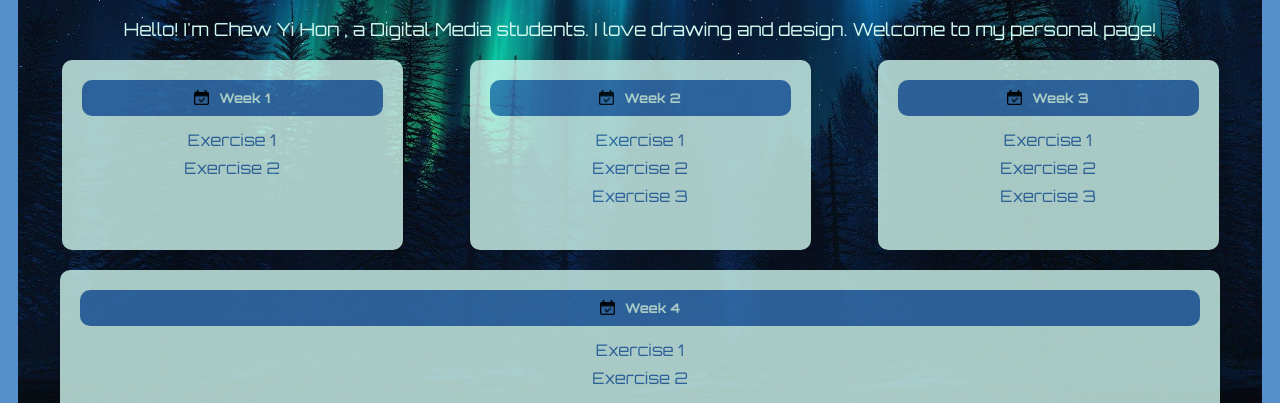
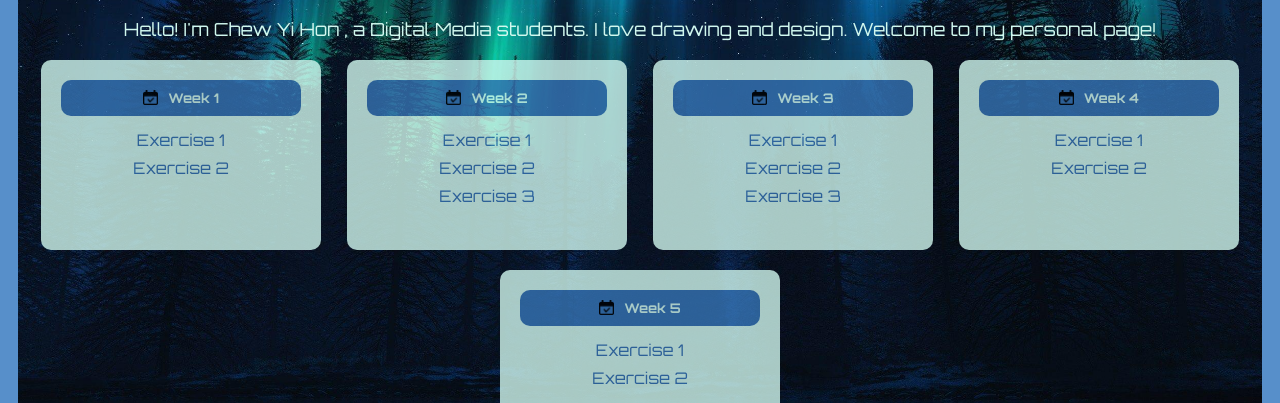
Before and after one commit to yihon233025-ux/yihon233025-ux.github.io, a plain HTML site: page index.html in a window 1280 px wide. Shown: the part 407-810 px from the top of the page. Drawn offline with Linux system fonts and the light colour scheme.

Commit message:
feat: add new div for week 5 box

```diff
--- a/css/index-style.css
+++ b/css/index-style.css
@@ -56,16 +56,7 @@ body {
     border-radius: 10px;
     padding: 20px;
     margin: auto;
-    width: calc(100%/4);
-    height: 150px;
-}
-
-.exercisesbox04 {
-    background-color: #D1F8EF;
-    border-radius: 10px;
-    padding: 20px;
-    margin: auto;
-    width: 93%;
+    width: calc(100%/5);
     height: 150px;
 }
 
@@ -129,10 +120,6 @@ body {
         width: 40%;
     }
 
-    .exercisesbox04 {
-        width: 40%;
-    }
-
     .week h5 {
         font-size: 16px;
     }
--- a/index.html
+++ b/index.html
@@ -95,7 +95,7 @@
 
             </div>
 
-            <div class="exercisesbox04">
+            <div class="exercisesbox">
 
                 <div class="week">
 
@@ -107,6 +107,22 @@
                 <div class="linkforexe">
                     <a href="week4/menu.html" target="_blank">Exercise 1</a>
                     <a href="week4/usecase.html" target="_blank">Exercise 2</a>
+                </div>
+
+            </div>
+
+            <div class="exercisesbox">
+
+                <div class="week">
+
+                    <img src="image/check.png" alt="calander" width="15" height="15">
+                    <h5>Week 5</h5>
+
+                </div>
+
+                <div class="linkforexe">
+                    <a href="week5/homepages.html" target="_blank">Exercise 1</a>
+                    <a href="week5/usecasepages.html" target="_blank">Exercise 2</a>
                 </div>
 
             </div>
```
